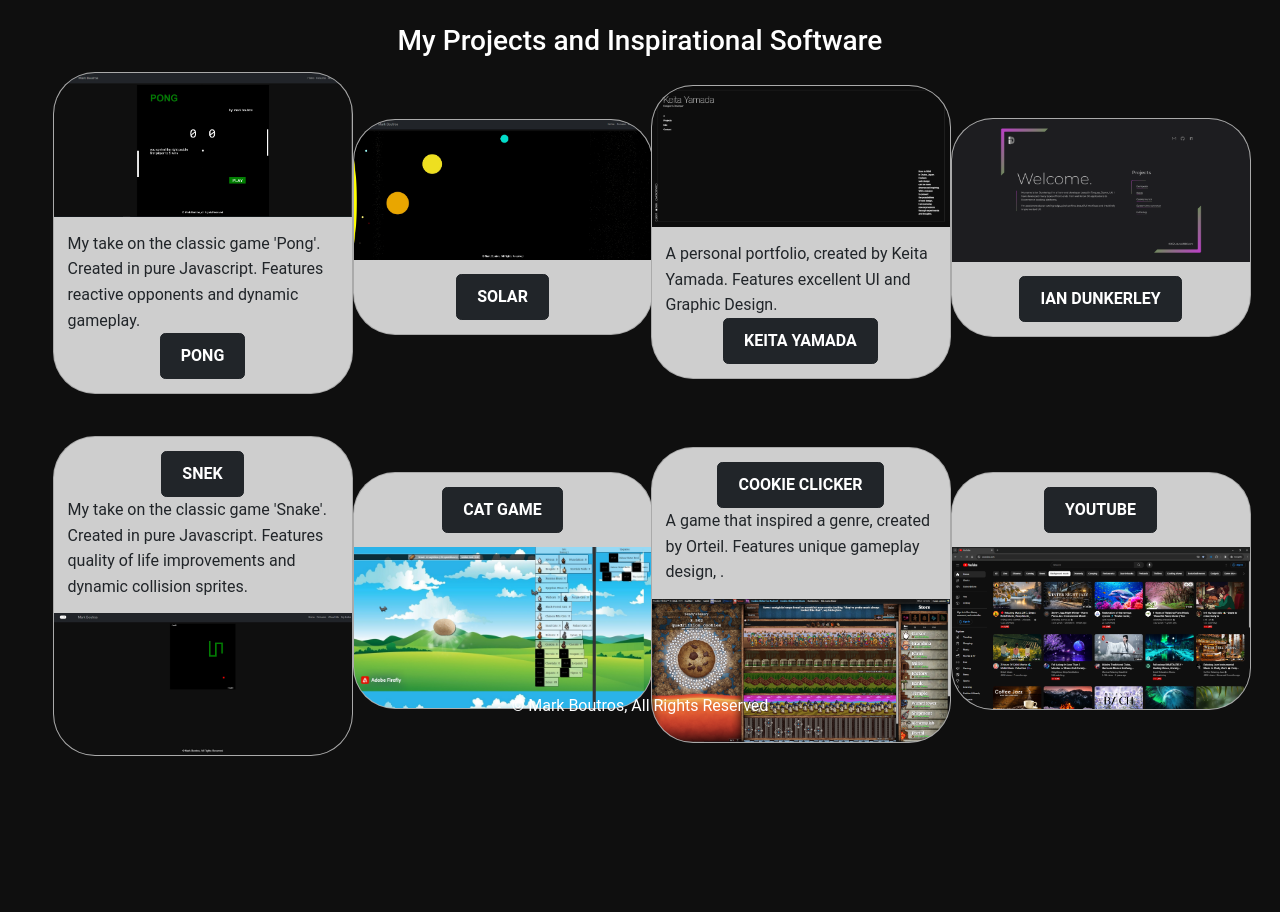
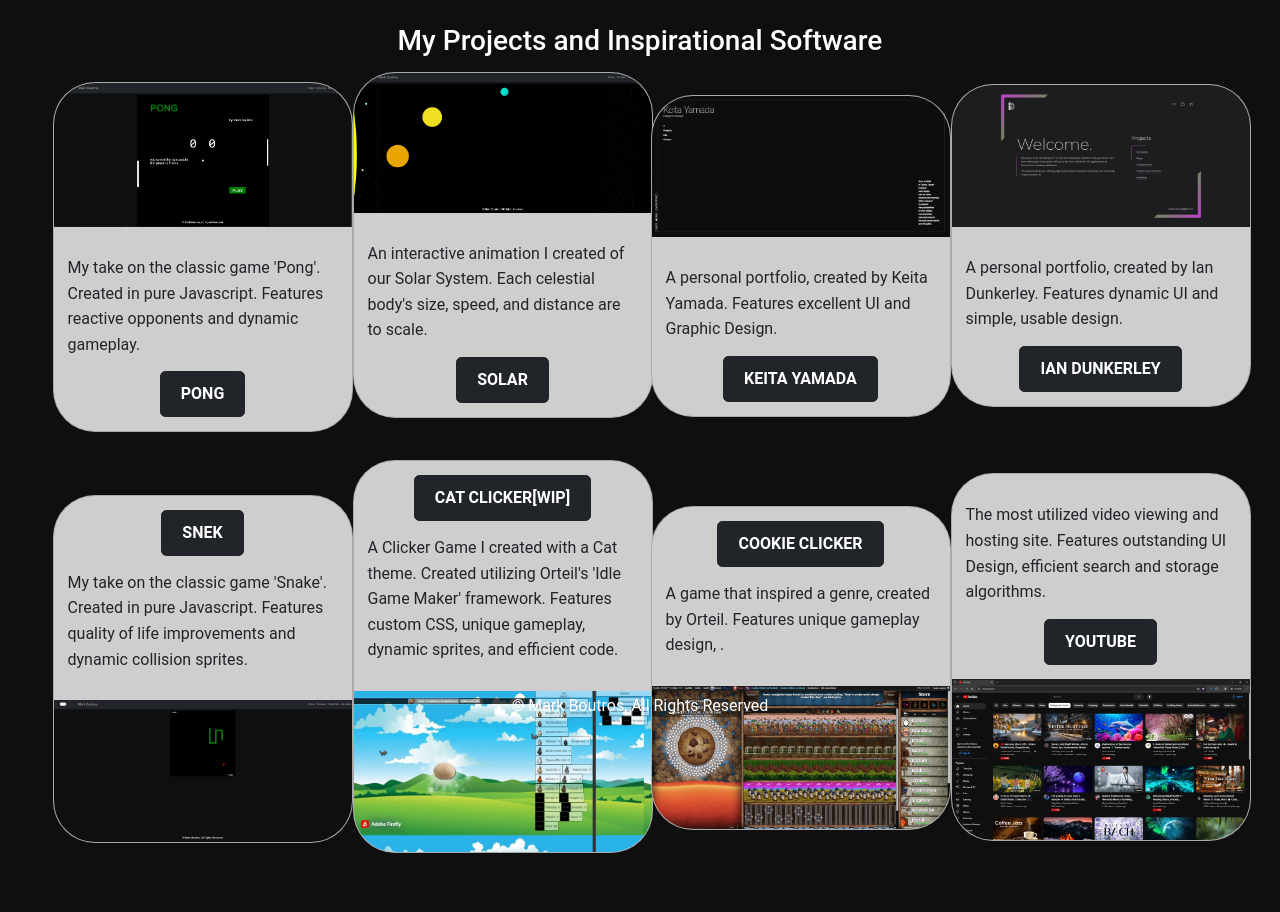
Before and after one commit to MarkNaSSIB/portfolio-project, a Django app: page / in a window 1280 px wide. Shown: the part 67-979 px from the top of the page. Before the commit the page ends 823 px from the top, so only its background shows below. Run offline with Django 4.2, Linux system fonts and the light colour scheme.

Commit message:
Update home.html

```diff
--- a/portfolio/templates/home.html
+++ b/portfolio/templates/home.html
@@ -28,7 +28,7 @@
                 <div class="card" style="width:300px">
                     <img class="card-img-top" src="{% static 'AboutContact/pongICO.jpg' %}" alt="pong game icon">
                     <div class="card-body d-flex flex-column align-items-center">
-                        <p>My take on the classic game 'Pong'. Created in pure Javascript. Features reactive opponents and dynamic gameplay.</p>
+                        <p class="my-3">My take on the classic game 'Pong'. Created in pure Javascript. Features reactive opponents and dynamic gameplay.</p>
                         <a href="/pong/" class="btn btn-dark">pong</a>
                     </div>
                 </div>
@@ -37,7 +37,7 @@
                 <div class="card my-5" style="width:300px">
                     <div class="card-body d-flex flex-column align-items-center">
                         <a href="/snek/" class="btn btn-dark">snek</a>
-                        <p>My take on the classic game 'Snake'. Created in pure Javascript. Features quality of life improvements and dynamic collision sprites.</p>
+                        <p class="my-3">My take on the classic game 'Snake'. Created in pure Javascript. Features quality of life improvements and dynamic collision sprites.</p>
                     </div>
                     <img class="card-img-bottom" src="{% static 'AboutContact/snekICO.jpg' %}" alt="snek game icon">
                 </div>
@@ -51,6 +51,7 @@
                 <div class="card" style="width:300px">
                     <img class="card-img-top" src="{% static 'AboutContact/solarICO.jpg' %}" alt="solar sim icon">
                     <div class="card-body d-flex flex-column align-items-center">
+                        <p class="my-3">An interactive animation I created of our Solar System. Each celestial body's size, speed, and distance are to scale.</p>
                         <a href="/solar/" class="btn btn-dark">solar</a>
                     </div>
                 </div>
@@ -59,7 +60,8 @@
                 <div class="card my-5" style="width:300px">
                     <div class="card-body d-flex flex-column align-items-center">
                         <a href="https://orteil.dashnet.org/igm/?g=https://raw.githubusercontent.com/MarkNaSSIB/cat-click-cook/main/catClicker.txt"
-                            class="btn btn-dark">Cat Game</a>
+                            class="btn btn-dark">Cat Clicker[WIP]</a>
+                            <p class="my-3">A Clicker Game I created with a Cat theme. Created utilizing Orteil's 'Idle Game Maker' framework. Features custom CSS, unique gameplay, dynamic sprites, and efficient code.</p>
                     </div>
                     <img class="card-img-bottom img-fluid" src="{% static 'AboutContact/catICO.jpg' %}"
                         alt="placeholder img">
@@ -79,7 +81,7 @@
                 <div class="card" style="width:300px">
                     <img class="card-img-top" src="{% static 'AboutContact/KYP.png' %}" alt="Keita Yamada Portfolio icon">
                     <div class="card-body d-flex flex-column align-items-center">
-                        <p>A personal portfolio, created by Keita Yamada. Features excellent UI and Graphic Design.</p>
+                        <p class="my-3">A personal portfolio, created by Keita Yamada. Features excellent UI and Graphic Design.</p>
                         <a href="https://p5aholic.me/" class="btn btn-dark">Keita Yamada</a>
                     </div>
                 </div>
@@ -88,7 +90,7 @@
                 <div class="card my-5" style="width:300px">
                     <div class="card-body d-flex flex-column align-items-center">
                         <a href="https://orteil.dashnet.org/cookieclicker/" class="btn btn-dark">Cookie Clicker</a>
-                        <p>A game that inspired a genre, created by Orteil. Features unique gameplay design, .</p>
+                        <p class="my-3">A game that inspired a genre, created by Orteil. Features unique gameplay design, .</p>
                     </div>
                     <img class="card-img-bottom" src="{% static 'AboutContact/CC.png' %}" alt="Cookie CLicker icon">
                 </div>
@@ -102,6 +104,7 @@
                 <div class="card" style="width:300px">
                     <img class="card-img-top" src="{% static 'AboutContact/IDP.png' %}" alt="Ian Dunkerley portfolio icon">
                     <div class="card-body d-flex flex-column align-items-center">
+                        <p class="my-3">A personal portfolio, created by Ian Dunkerley. Features dynamic UI and simple, usable design.</p>
                         <a href="https://dunks1980.com/" class="btn btn-dark">Ian Dunkerley</a>
                     </div>
                 </div>
@@ -109,6 +112,7 @@
                 <!-- Youtube card-->
                 <div class="card my-5" style="width:300px">
                     <div class="card-body d-flex flex-column align-items-center">
+                        <p class="my-3">The most utilized video viewing and hosting site. Features outstanding UI Design, efficient search and storage algorithms.</p>
                         <a href="https://youtube.com/"
                             class="btn btn-dark">YouTube</a>
                     </div>
```
